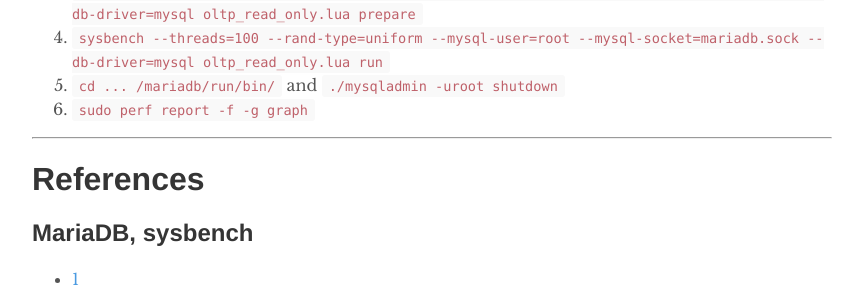
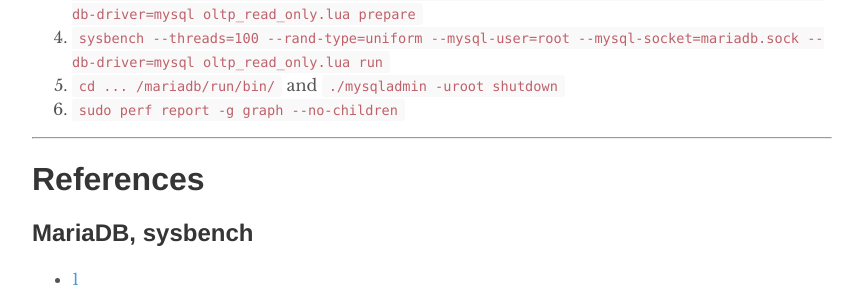
Before and after one commit to trilliwon/ABL, a Jekyll site: the page built from _posts/2017-12-08-lock-manager.md, in a window 1280 px wide. Shown: the part 1288-1582 px from the top of the page, without its empty margins (208-1071 px from the left). Built offline with Jekyll 4.4.1, drawn with Linux system fonts in a browser that asks for light colours.

Commit message:
Sat Dec  9 01:13:36 KST 2017

```diff
--- a/_posts/2017-12-08-lock-manager.md
+++ b/_posts/2017-12-08-lock-manager.md
@@ -45,7 +45,7 @@ sudo apt-get install linux-tools-generic linux-tools-`uname -r`
 3. `sysbench --threads=100 --rand-type=uniform --mysql-user=root --mysql-socket=mariadb.sock --db-driver=mysql oltp_read_only.lua prepare`
 4. `sysbench --threads=100 --rand-type=uniform --mysql-user=root --mysql-socket=mariadb.sock --db-driver=mysql oltp_read_only.lua run`
 5. `cd ... /mariadb/run/bin/` and `./mysqladmin -uroot shutdown`
-6. `sudo perf report -f -g graph`
+6. `sudo perf report -g graph --no-children`
 
 ---
 
```
